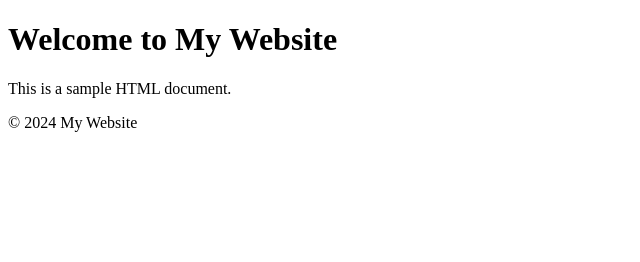
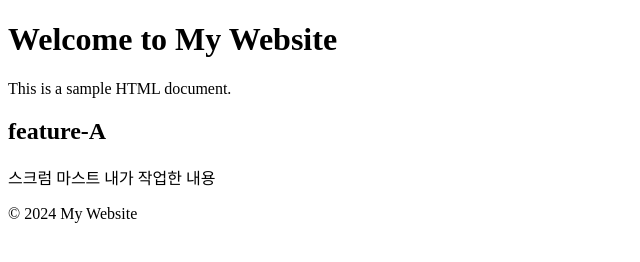
Before and after one commit to kspark-hs/gitproject, a plain HTML site: page index.html in a window 1280 px wide. Shown: the whole page, without its empty margins (0-640 px from the left). Drawn offline with Linux system fonts and the light colour scheme.

Commit message:
master commit

```diff
--- a/index.html
+++ b/index.html
@@ -9,6 +9,9 @@
     <main>
         <h1>Welcome to My Website</h1>
         <p>This is a sample HTML document.</p>
+
+        <h2>feature-A</h2>
+        <p>스크럼 마스트 내가 작업한 내용</p>
     </main>
 
     <footer>
```
